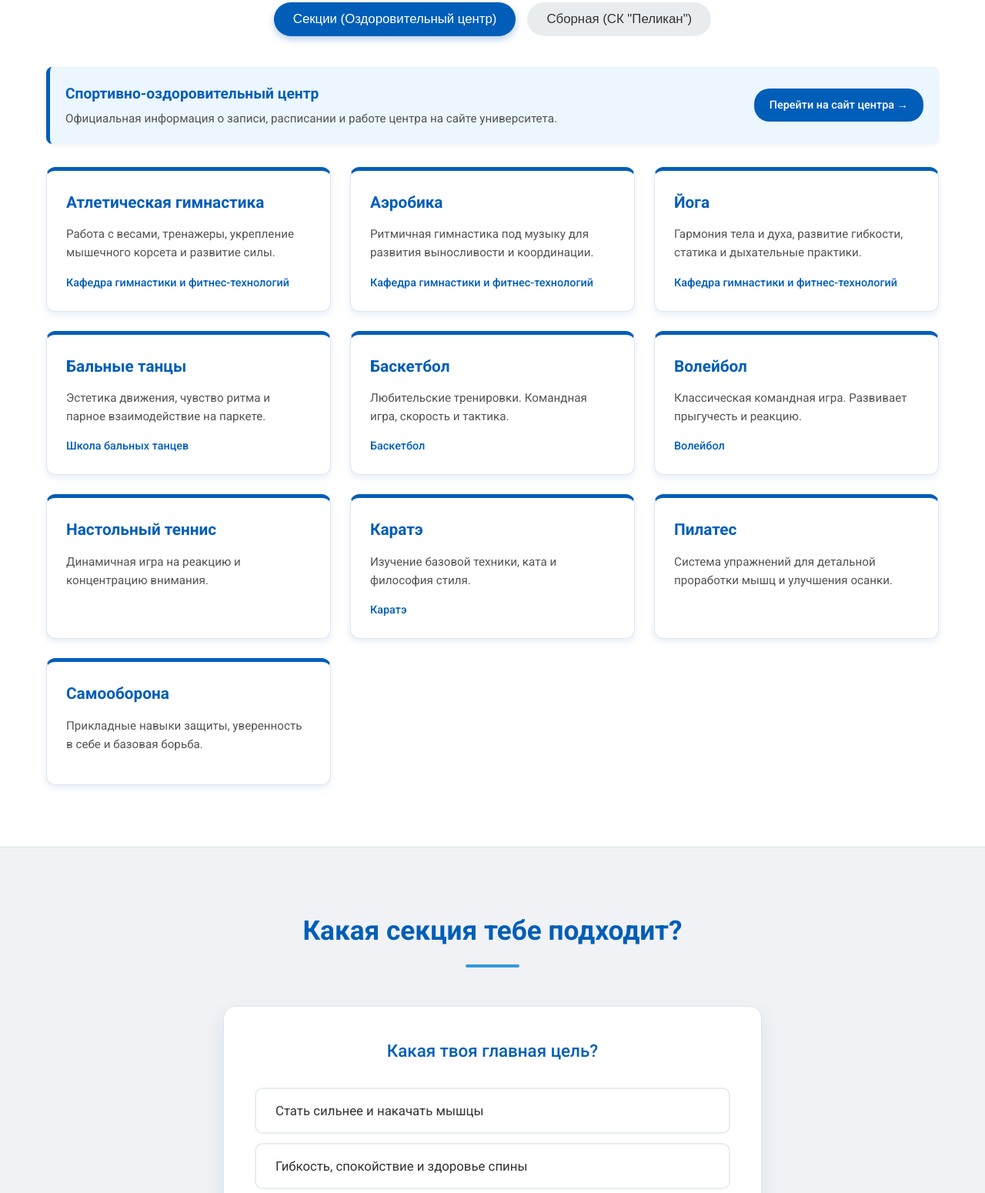
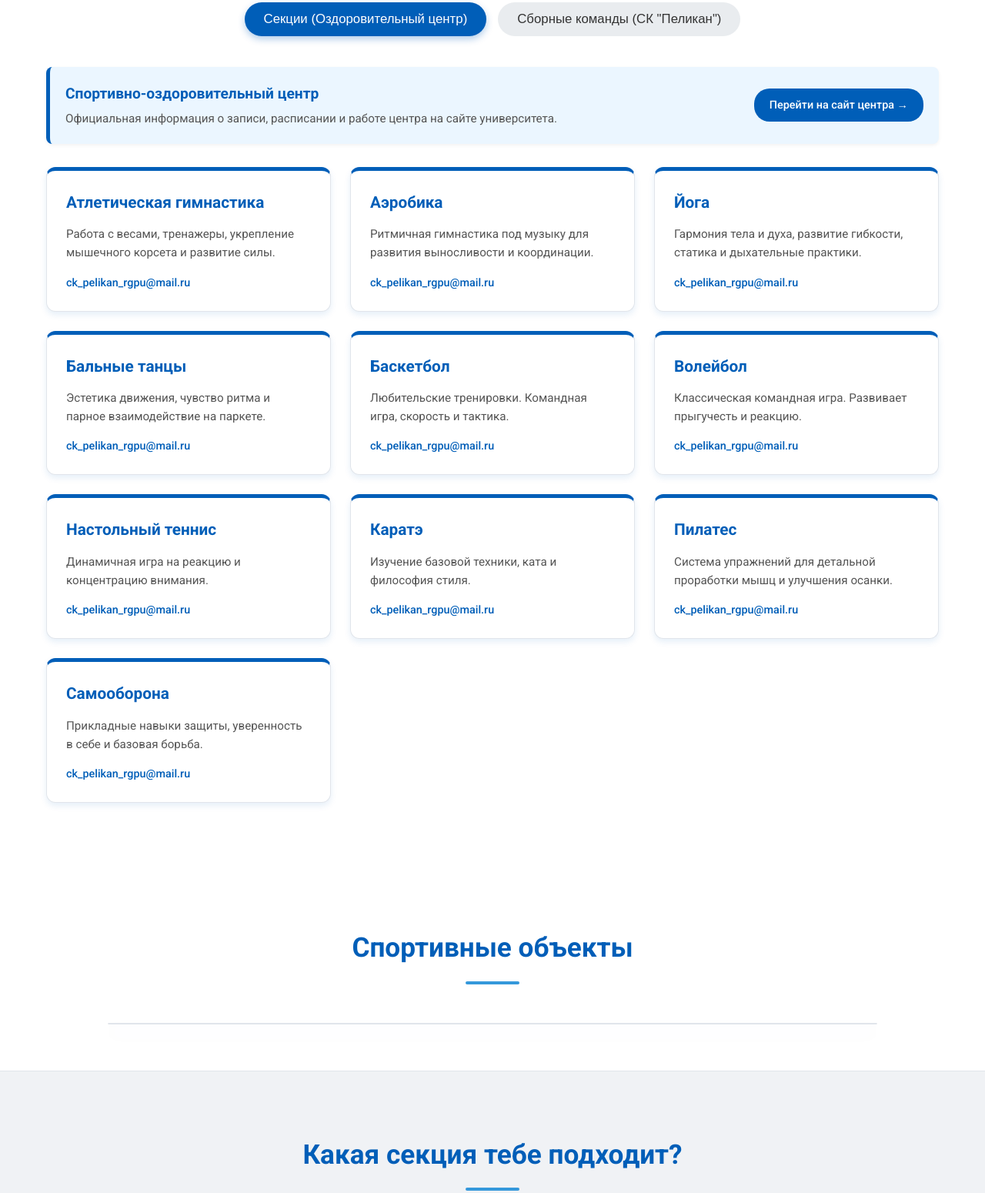
Before and after one commit to d4shsk/sportrgpu, a plain HTML site: page index.html in a window 1280 px wide. Shown: the part 828-2378 px from the top of the page at 77% size. Drawn offline with Linux system fonts and the light colour scheme.

Commit message:
Карты + почты

```diff
--- a/index.html
+++ b/index.html
@@ -4,7 +4,6 @@
     <meta charset="UTF-8">
     <meta name="viewport" content="width=device-width, initial-scale=1.0">
     <title>Спорт в РГПУ им. А. И. Герцена</title>
-    <link rel="icon" type="image/png" href="icon.png">
     <link href="https://fonts.googleapis.com/css2?family=Roboto:wght@300;400;500;700&display=swap" rel="stylesheet">
     <style>
         :root {
@@ -12,7 +11,7 @@
             --herzen-blue: #005eb8;
             --herzen-light-blue: #3498db;
             --herzen-dark-blue: #004a99;
-            --herzen-pale-bg: #ebf6ff; /* Очень светлый синий для фонов инфо-блоков */
+            --herzen-pale-bg: #ebf6ff;
 
             --text-dark: #333333;
             --text-light: #ffffff;
@@ -31,6 +30,7 @@
             line-height: 1.6;
             color: var(--text-dark);
             background-color: #fff;
+            scroll-behavior: smooth;
         }
 
         /* Header */
@@ -67,6 +67,7 @@
             transition: color 0.3s;
             padding-bottom: 5px;
             border-bottom: 2px solid transparent;
+            cursor: pointer;
         }
 
         nav a:hover {
@@ -161,11 +162,12 @@
             color: white;
         }
 
-        /* Sections & Teams Container */
+        /* Container */
         .container {
             max-width: 1200px;
             margin: 0 auto;
             padding: 80px 20px;
+            scroll-margin-top: 80px;
         }
 
         .section-title {
@@ -218,25 +220,21 @@
             box-shadow: 0 4px 10px rgba(0, 94, 184, 0.3);
         }
 
-        /* Content Area Logic Update */
         .content-area {
             display: none;
             animation: fadeIn 0.4s ease-in-out;
-            /* Убрали display: grid отсюда, чтобы можно было вставлять инфо-блоки */
         }
 
         .content-area.active {
-            display: block; /* Теперь это блок, внутри которого лежит грид */
+            display: block;
         }
 
-        /* Grid Wrapper для карточек */
         .cards-grid {
             display: grid;
             grid-template-columns: repeat(auto-fill, minmax(280px, 1fr));
             gap: 25px;
         }
 
-        /* Новый стиль для официальной ссылки */
         .official-info-box {
             background-color: var(--herzen-pale-bg);
             border-left: 5px solid var(--herzen-blue);
@@ -288,7 +286,6 @@
             to { opacity: 1; transform: translateY(0); }
         }
 
-        /* Cards */
         .card {
             background: white;
             border: 1px solid #e1e5eb;
@@ -330,6 +327,22 @@
 
         .card a:hover {
             text-decoration: underline;
+        }
+
+        /* --- STYLES FOR MAP SECTION --- */
+        .map-section {
+            padding-bottom: 60px;
+            /* Используем отступ для красоты */
+        }
+
+        .map-wrapper {
+            width: 100%;
+            max-width: 1000px; /* Ограничиваем ширину карты на больших экранах */
+            margin: 0 auto;
+            border-radius: 16px;
+            overflow: hidden; /* Скругляем углы самой карты */
+            box-shadow: 0 10px 25px rgba(0, 94, 184, 0.1);
+            border: 1px solid #e1e5eb;
         }
 
         /* Quiz Section */
@@ -439,9 +452,9 @@
         <div class="logo">РГПУ им. А. И. Герцена | Спорт</div>
         <nav>
             <ul>
-                <li><a href="#sections">Секции</a></li>
-                <li><a href="#sections">Сборная</a></li>
-                <li><a href="#quiz">Пройти тест</a></li>
+                <li><a href="#sections" onclick="openTab('sections-tab')">Секции</a></li>
+                <li><a href="#sections" onclick="openTab('teams-tab')">Сборные</a></li>
+                <li><a href="#map">Карта</a></li> <li><a href="#quiz">Пройти тест</a></li>
             </ul>
         </nav>
     </header>
@@ -468,8 +481,8 @@
         <h2 class="section-title">Направления подготовки</h2>
 
         <div class="tabs">
-            <button class="tab-btn active" onclick="openTab('sections-tab')">Секции (Оздоровительный центр)</button>
-            <button class="tab-btn" onclick="openTab('teams-tab')">Сборная (СК "Пеликан")</button>
+            <button id="btn-sections" class="tab-btn active" onclick="openTab('sections-tab')">Секции (Оздоровительный центр)</button>
+            <button id="btn-teams" class="tab-btn" onclick="openTab('teams-tab')">Сборные команды (СК "Пеликан")</button>
         </div>
 
         <div id="sections-tab" class="content-area active">
@@ -486,49 +499,52 @@
                 <div class="card">
                     <h3>Атлетическая гимнастика</h3>
                     <p>Работа с весами, тренажеры, укрепление мышечного корсета и развитие силы.</p>
-                    <a href="https://www.herzen.spb.ru/about/struct-uni/inst/i-sport/kafedry/kafedra-gimnastiki-i-fitnes-tekhnologiy/">Кафедра гимнастики и фитнес-технологий</a>
+                    <a href="mailto:ck_pelikan_rgpu@mail.ru">ck_pelikan_rgpu@mail.ru</a>
                 </div>
                 <div class="card">
                     <h3>Аэробика</h3>
                     <p>Ритмичная гимнастика под музыку для развития выносливости и координации.</p>
-                    <a href="https://www.herzen.spb.ru/about/struct-uni/inst/i-sport/kafedry/kafedra-gimnastiki-i-fitnes-tekhnologiy/">Кафедра гимнастики и фитнес-технологий</a>
+                    <a href="mailto:ck_pelikan_rgpu@mail.ru">ck_pelikan_rgpu@mail.ru</a>
                 </div>
                 <div class="card">
                     <h3>Йога</h3>
                     <p>Гармония тела и духа, развитие гибкости, статика и дыхательные практики.</p>
-                    <a href="https://www.herzen.spb.ru/about/struct-uni/inst/i-sport/kafedry/kafedra-gimnastiki-i-fitnes-tekhnologiy/">Кафедра гимнастики и фитнес-технологий</a>
+                    <a href="mailto:ck_pelikan_rgpu@mail.ru">ck_pelikan_rgpu@mail.ru</a>
                 </div>
                 <div class="card">
                     <h3>Бальные танцы</h3>
                     <p>Эстетика движения, чувство ритма и парное взаимодействие на паркете.</p>
-                    <a href="https://vk.com/rgpudance">Школа бальных танцев</a>
+                    <a href="mailto:ck_pelikan_rgpu@mail.ru">ck_pelikan_rgpu@mail.ru</a>
                 </div>
                 <div class="card">
                     <h3>Баскетбол</h3>
                     <p>Любительские тренировки. Командная игра, скорость и тактика.</p>
-                    <a href="https://vk.com/herzen_basketball">Баскетбол</a>
+                    <a href="mailto:ck_pelikan_rgpu@mail.ru">ck_pelikan_rgpu@mail.ru</a>
                 </div>
                 <div class="card">
                     <h3>Волейбол</h3>
                     <p>Классическая командная игра. Развивает прыгучесть и реакцию.</p>
-                    <a href="https://vk.com/herzen_volleyball">Волейбол</a>
+                    <a href="mailto:ck_pelikan_rgpu@mail.ru">ck_pelikan_rgpu@mail.ru</a>
                 </div>
                 <div class="card">
                     <h3>Настольный теннис</h3>
                     <p>Динамичная игра на реакцию и концентрацию внимания.</p>
+                    <a href="mailto:ck_pelikan_rgpu@mail.ru">ck_pelikan_rgpu@mail.ru</a>
                 </div>
                 <div class="card">
                     <h3>Каратэ</h3>
                     <p>Изучение базовой техники, ката и философия стиля.</p>
-                    <a href="https://vk.com/herzenkarate">Каратэ</a>
+                    <a href="mailto:ck_pelikan_rgpu@mail.ru">ck_pelikan_rgpu@mail.ru</a>
                 </div>
                 <div class="card">
                     <h3>Пилатес</h3>
                     <p>Система упражнений для детальной проработки мышц и улучшения осанки.</p>
+                    <a href="mailto:ck_pelikan_rgpu@mail.ru">ck_pelikan_rgpu@mail.ru</a>
                 </div>
                 <div class="card">
                     <h3>Самооборона</h3>
                     <p>Прикладные навыки защиты, уверенность в себе и базовая борьба.</p>
+                    <a href="mailto:ck_pelikan_rgpu@mail.ru">ck_pelikan_rgpu@mail.ru</a>
                 </div>
             </div>
         </div>
@@ -562,6 +578,13 @@
                 <div class="card" style="border-top-color: var(--herzen-dark-blue);"><h3>Скалолазание</h3><p>Покорение вертикалей на скалодроме и выездах.</p><a href="https://vk.com/club222835198">Группа в ВК</a></div>
                 <div class="card" style="border-top-color: var(--herzen-dark-blue);"><h3>Спортивный туризм</h3><p>Сложные походы, ориентирование и соревнования на природе.</p><a href="https://vk.com/ct_fenix">Группа в ВК</a></div>
             </div>
+        </div>
+    </div>
+
+    <div class="container map-section" id="map">
+        <h2 class="section-title">Спортивные объекты</h2>
+        <div class="map-wrapper">
+            <script type="text/javascript" charset="utf-8" async src="https://api-maps.yandex.ru/services/constructor/1.0/js/?um=constructor%3Aa3f831f0a1b6446c652242ac9fd0c26b021755bc68fcdb382603b2b987c2af68&amp;width=100%25&amp;height=459&amp;lang=ru_RU&amp;scroll=true"></script>
         </div>
     </div>
 
@@ -610,7 +633,12 @@
             buttons.forEach(btn => btn.classList.remove('active'));
 
             document.getElementById(tabId).classList.add('active');
-            event.target.classList.add('active');
+
+            if (tabId === 'sections-tab') {
+                document.getElementById('btn-sections').classList.add('active');
+            } else if (tabId === 'teams-tab') {
+                document.getElementById('btn-teams').classList.add('active');
+            }
         }
 
         // --- Logic for Quiz ---
```
